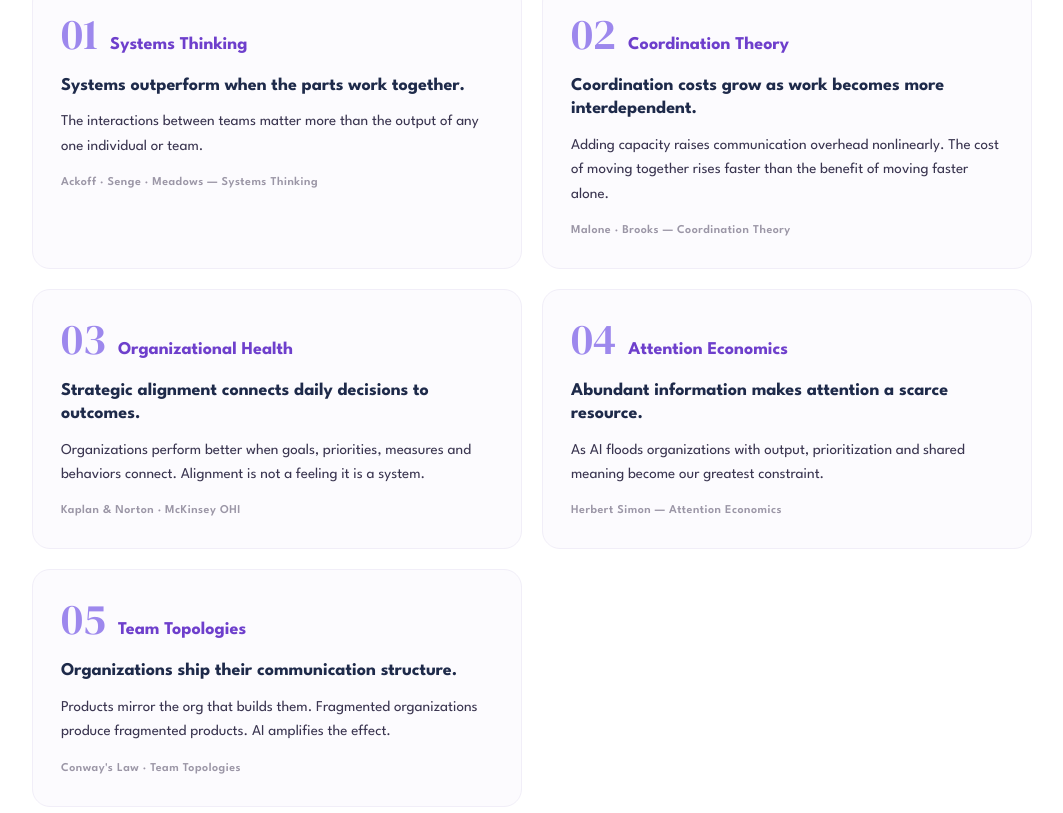
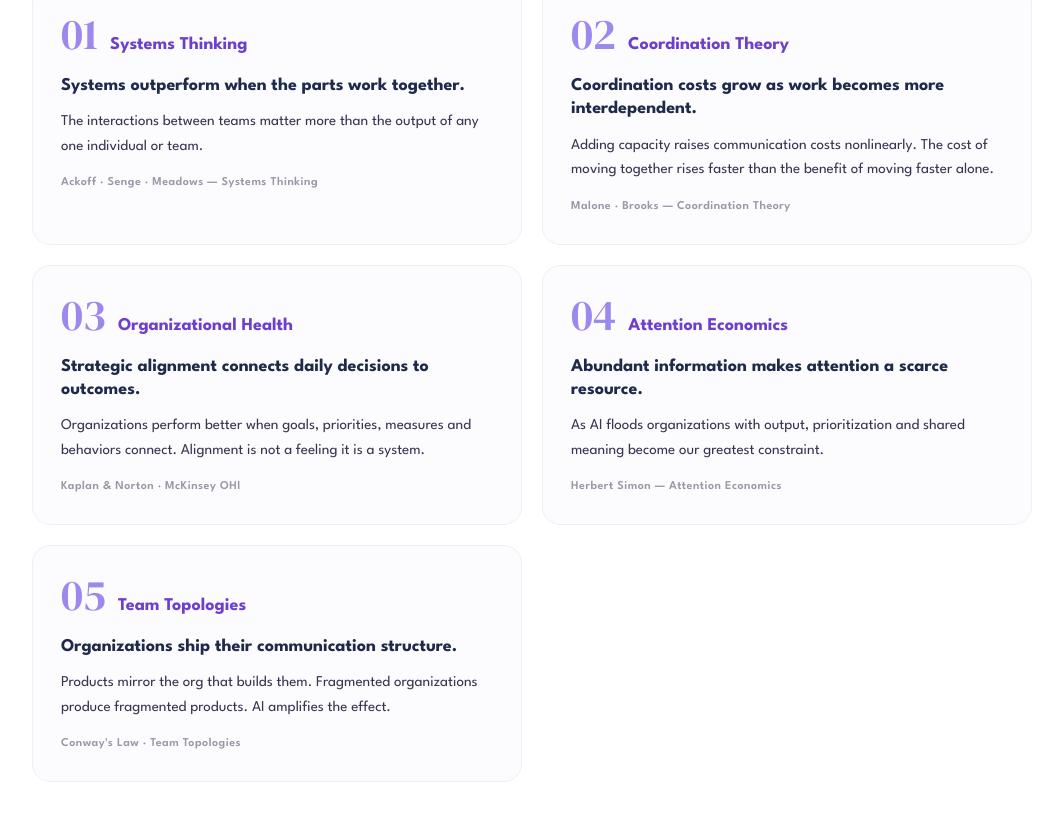
Before and after one commit to stevearntz/campfire-website, a Next.js app: page /team-effectiveness/the-model in a window 1280 px wide. Shown: the part 6340-7153 px from the top of the page, without its empty margins (108-1171 px from the left). Built offline with nearby package versions, Linux system fonts and the light colour scheme; no server answers.

Commit message:
Card 02 body: "overhead" → "costs"
Co-Authored-By: Claude Opus 4.8 (1M context) <noreply@anthropic.com>

```diff
--- a/app/(microsite)/team-effectiveness/the-model/_components/ModelContent.tsx
+++ b/app/(microsite)/team-effectiveness/the-model/_components/ModelContent.tsx
@@ -74,7 +74,7 @@ const RESEARCH = [
   {
     title: "Coordination Theory",
     claim: "Coordination costs grow as work becomes more interdependent.",
-    body: "Adding capacity raises communication overhead nonlinearly. The cost of moving together rises faster than the benefit of moving faster alone.",
+    body: "Adding capacity raises communication costs nonlinearly. The cost of moving together rises faster than the benefit of moving faster alone.",
     attribution: "Malone · Brooks — Coordination Theory",
   },
   {
```
